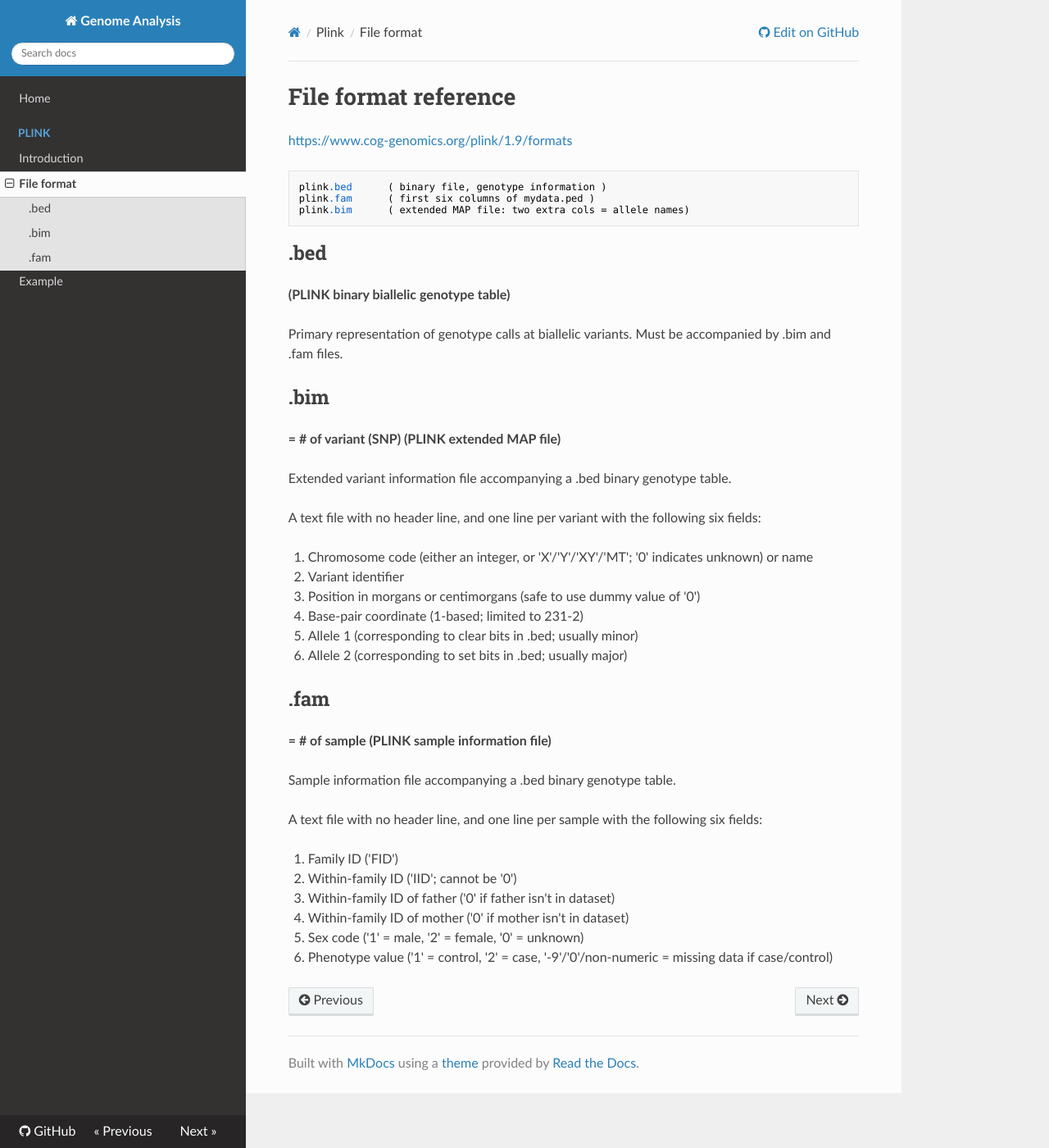
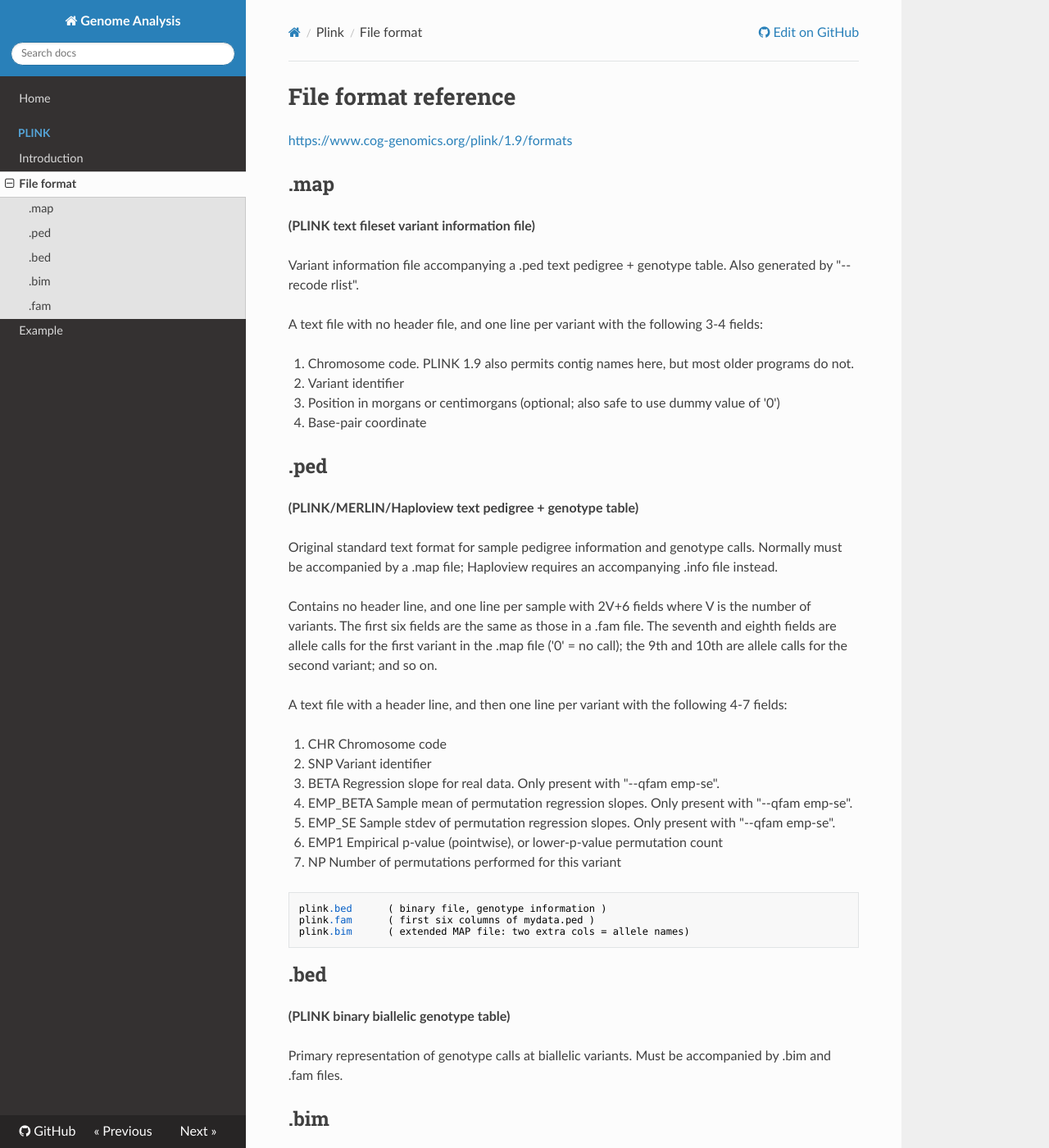
Before and after one commit to WonyoungCho/plink, an MkDocs documentation site: the page built from docs/plink_fmt.md, in a window 1280 px wide and 1400 px high. Shown: the whole window at 82% size. Built offline with MkDocs 1.6.1, drawn with Linux system fonts in a browser that asks for light colours; nearby versions of some CDN libraries; old or Windows-style settings are respelled for this version of MkDocs.

Commit message:
Update plink_fmt.md

````diff
--- a/docs/plink_fmt.md
+++ b/docs/plink_fmt.md
@@ -2,6 +2,34 @@
 # File format reference
 <a href="https://www.cog-genomics.org/plink/1.9/formats" target="_blank"> https://www.cog-genomics.org/plink/1.9/formats </a>
 
+## .map
+**(PLINK text fileset variant information file)**
+
+Variant information file accompanying a .ped text pedigree + genotype table. Also generated by "--recode rlist".
+
+A text file with no header file, and one line per variant with the following 3-4 fields:
+
+1. Chromosome code. PLINK 1.9 also permits contig names here, but most older programs do not.
+1. Variant identifier
+1. Position in morgans or centimorgans (optional; also safe to use dummy value of '0')
+1. Base-pair coordinate
+
+## .ped
+**(PLINK/MERLIN/Haploview text pedigree + genotype table)**
+
+Original standard text format for sample pedigree information and genotype calls. Normally must be accompanied by a .map file; Haploview requires an accompanying .info file instead.
+
+Contains no header line, and one line per sample with 2V+6 fields where V is the number of variants. The first six fields are the same as those in a .fam file. The seventh and eighth fields are allele calls for the first variant in the .map file ('0' = no call); the 9th and 10th are allele calls for the second variant; and so on.
+
+A text file with a header line, and then one line per variant with the following 4-7 fields:
+
+1. CHR	Chromosome code
+1. SNP	Variant identifier
+1. BETA	Regression slope for real data. Only present with "--qfam emp-se".
+1. EMP_BETA	Sample mean of permutation regression slopes. Only present with "--qfam emp-se".
+1. EMP_SE	Sample stdev of permutation regression slopes. Only present with "--qfam emp-se".
+1. EMP1	Empirical p-value (pointwise), or lower-p-value permutation count
+1. NP	Number of permutations performed for this variant
 
 ```
 plink.bed      ( binary file, genotype information )
````
